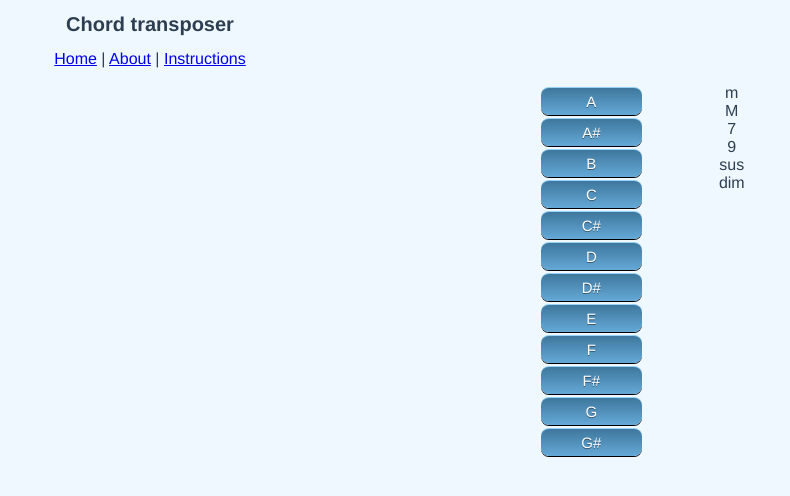
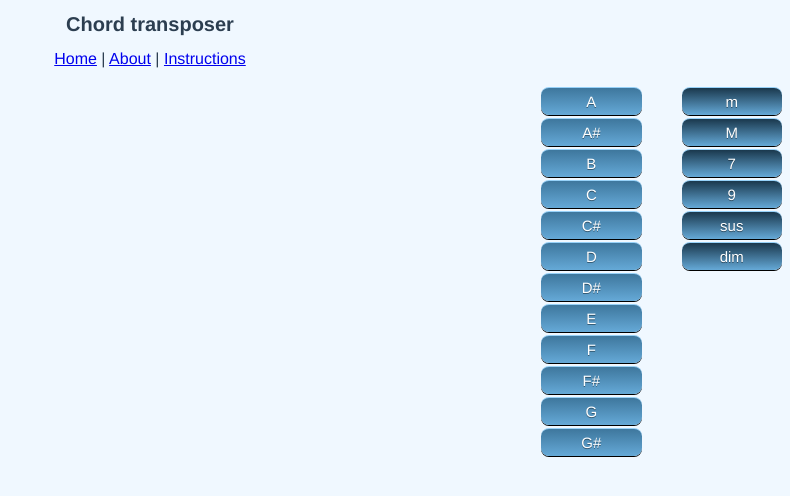
Before and after one commit to SergioMRib/chordConvert_Vue, a Vue app: page /#/ in a window 1280 px wide. Shown: the top 496 px of the page, without its empty margins (490-1280 px from the left). Built offline with nearby package versions, Linux system fonts and the light colour scheme.

Commit message:
Now we can add the modifiers
Adds clicked modifier to the active chord

```diff
--- a/src/components/Chord.vue
+++ b/src/components/Chord.vue
@@ -1,8 +1,7 @@
-<-- This will be used for chords -->
 
 <template>
     <li v-on:click="selected(item)">
-        {{item.name}}
+        {{item.name}}{{item.mod}}
     </li>
 </template>
 
@@ -15,6 +14,7 @@ export default {
     },
     methods: {
         selected: function(data) {
+            console.log("emitted from chord")
             this.$emit('selected', data)
         }
     }
--- a/src/components/Modifier.vue
+++ b/src/components/Modifier.vue
@@ -1,12 +1,64 @@
 <template>
-    <div>
+    <li v-on:click="selected(item)">
         {{item.name}}
-    </div>
+    </li>
 </template>
 
 <script>
 export default {
     name: 'modifier-item',
-    props: ['item']
+    props: ['item'],
+    data() {
+        return {}
+    },
+    methods: {
+        selected: function(data) {
+            console.log("emmitting...")
+            this.$emit('selected', data)
+        }
+    }
 }
 </script>
+
+<style scoped>
+li {
+    margin-top: 3px;
+    margin-bottom: 3px;
+    border-top: 1px solid #96d1f8;
+    background: #1a384d;
+    background: -webkit-gradient(linear, left top, left bottom, from(#1a384d), to(#65a9d7));
+    background: -webkit-linear-gradient(top, #1a384d, #65a9d7);
+    background: -moz-linear-gradient(top, #1a384d, #65a9d7);
+    background: -ms-linear-gradient(top, #1a384d, #65a9d7);
+    background: -o-linear-gradient(top, #1a384d, #65a9d7);
+    padding: 5px 10px;
+    -webkit-border-radius: 8px;
+    -moz-border-radius: 8px;
+    border-radius: 8px;
+    -webkit-box-shadow: rgba(0,0,0,1) 0 1px 0;
+    -moz-box-shadow: rgba(0,0,0,1) 0 1px 0;
+    box-shadow: rgba(0,0,0,1) 0 1px 0;
+    text-shadow: rgba(0,0,0,.4) 0 1px 0;
+    color: white;
+    font-size: 15px;
+    font-family: Helvetica, Arial, Sans-Serif;
+    text-decoration: none;
+    vertical-align: middle;
+}
+li:hover {
+   border-top-color: #28597a;
+   background: #28597a;
+   color: #ccc;
+   cursor: pointer;
+}
+
+li:active {
+   border-top-color: #1b435e;
+   background: #1b435e;
+}
+
+li.selected {
+    color: red;
+}
+
+</style>
--- a/src/views/Home.vue
+++ b/src/views/Home.vue
@@ -26,7 +26,8 @@
         <Modifier
             v-bind:key="item.pos"
             v-for="item in modifiers"
-            v-bind:item="item">
+            v-bind:item="item"
+            v-on:selected="addModifier">
         </Modifier>
       </ul>
     </div>
@@ -139,7 +140,8 @@ export default {
     addChord: function(data) {
       /**
        *
-        */
+      */
+      console.log("added a chord")
       this.songChords.forEach(function (element) {
         element.selected = false;
       });
@@ -157,16 +159,23 @@ export default {
       this.songChords.splice(index, 1)
     },
     selectChord: function(data) {
+      console.log('selected this chord')
       this.songChords.forEach(function (element) {
         element.selected = false;
       })
       data.selected = true
+      console.log(this.activeChord)
+    },
+    addModifier: function(data) {
+      console.log("hello")
+      if (typeof(this.activeChord) !== 'undefined') {
+        this.activeChord.mod += data.name
+      }
     }
-
   },
   computed: {
-    getActiveChord: function() {
-      /* still in development */
+    activeChord: function() {
+        /* still in development */
       let index = this.songChords.findIndex(x => x.selected === true)
       return this.songChords[index]
     }
```
